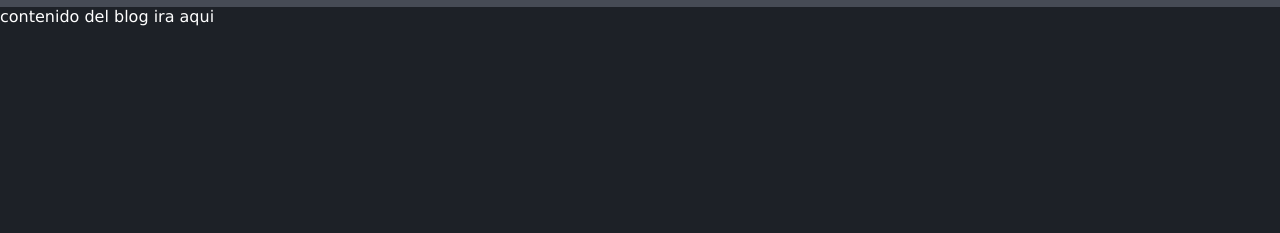
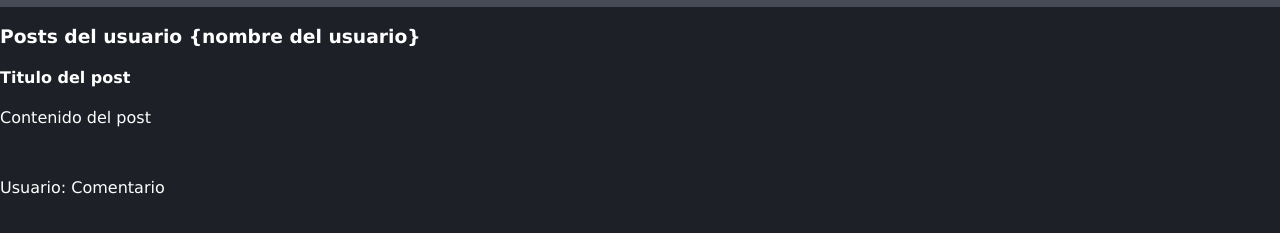
Before and after one commit to NaelPy9/curso-git, a plain HTML site: page index.html in a window 1280 px wide. Shown: the part 63-296 px from the top of the page. Drawn offline with Linux system fonts and the light colour scheme; a web font is replaced by a local one.

Commit message:
add index.html

```diff
--- a/index.html
+++ b/index.html
@@ -13,8 +13,14 @@
         <img  class="logo" src="images/Git-Icon-1788C.png" alt="logo Git">
         <h1>Blog Curso Git y Github</h1>
     </div>
-    <div>
-        contenido del blog ira aqui
+    <div class="container" id="content">
+        <h3>Posts del usuario {nombre del usuario}</h3>
+        <div class="post">
+            <h4>Titulo del post</h4>
+            <p>Contenido del post</p>
+            <br>
+            <p><span>Usuario:</span> Comentario</p>
+        </div>
     </div>
 </body>
 </html>
```
